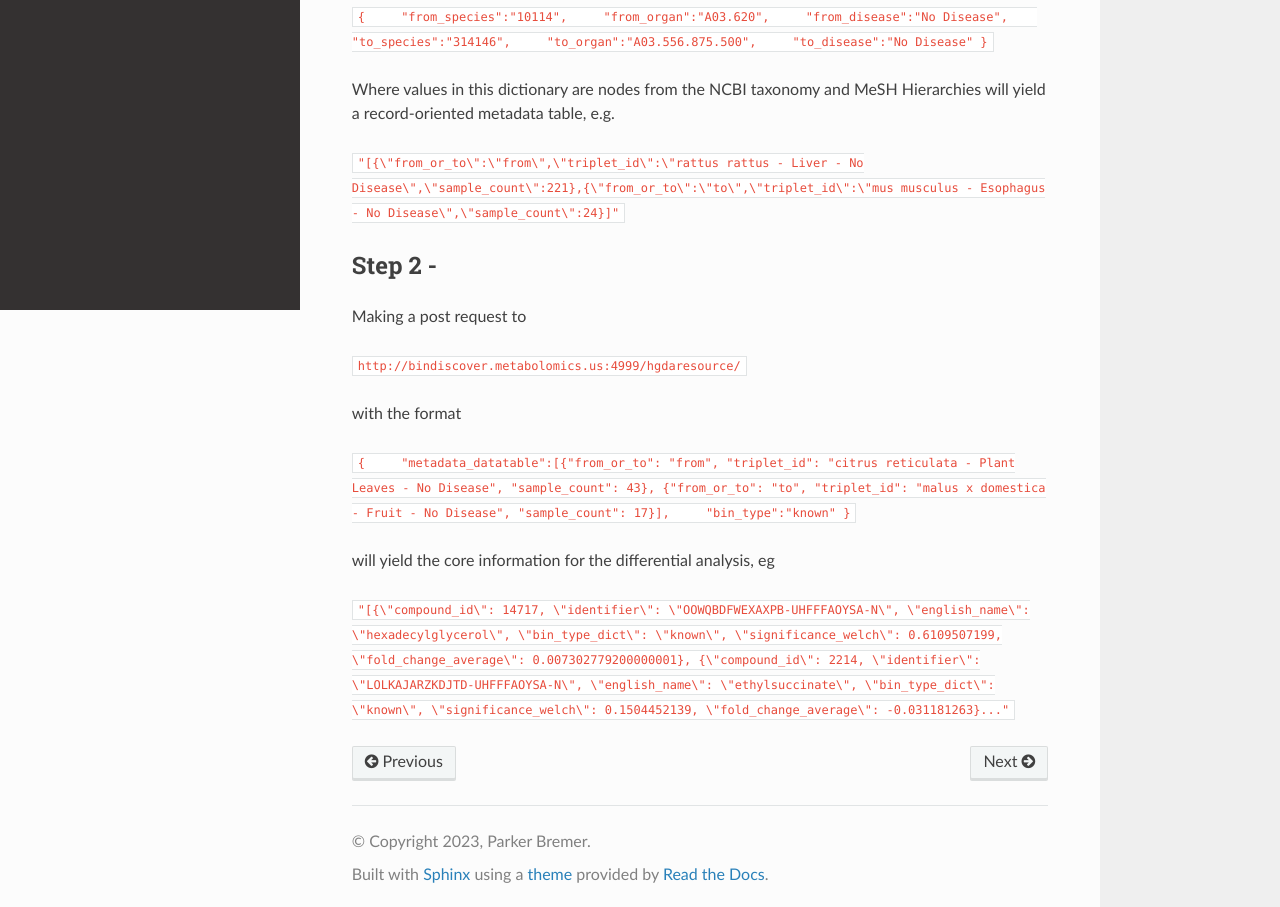
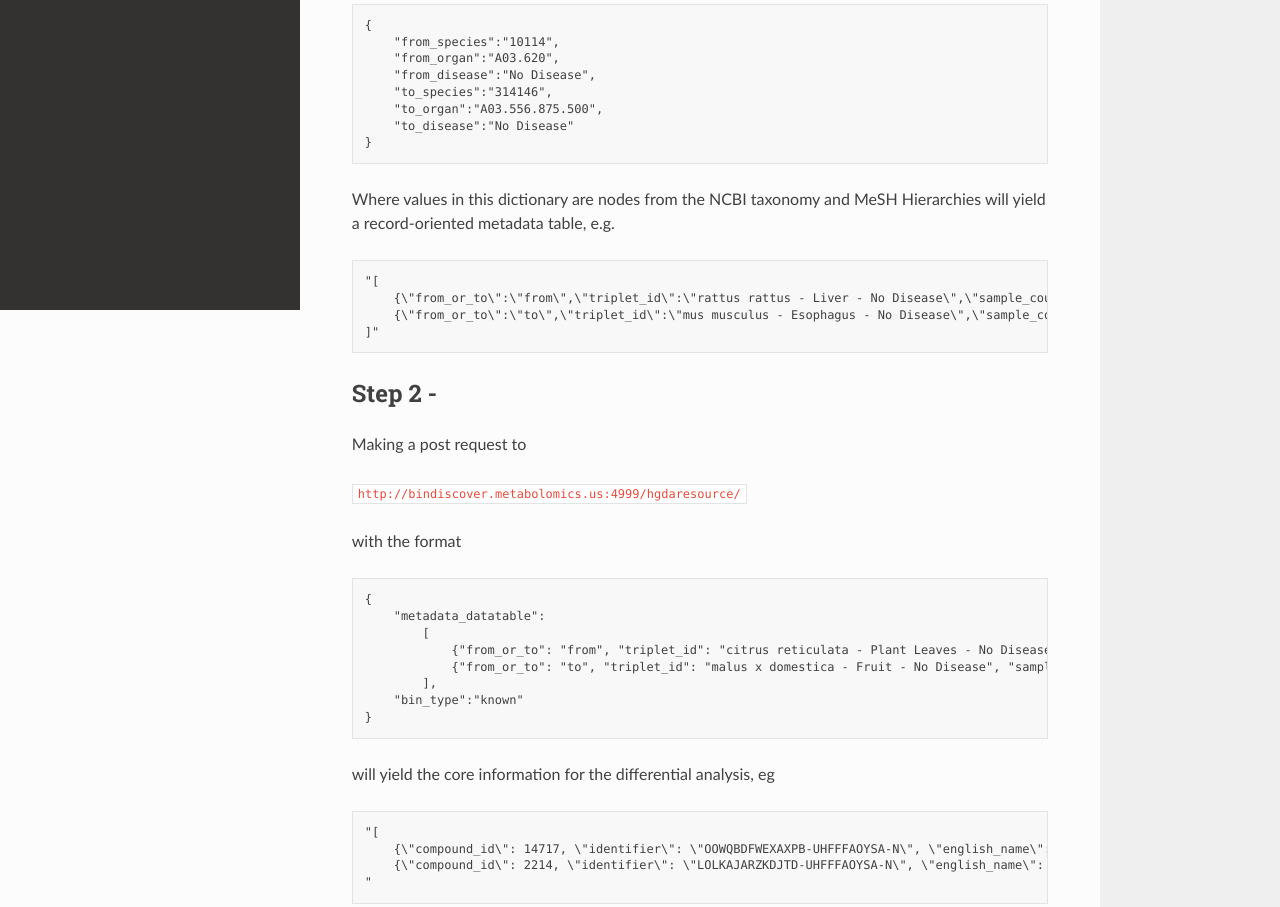
Before and after one commit to plbremer/binvestigate_front_end, a plain HTML site: page docs/ontological_differential_analysis.html in a window 1280 px wide. Shown: the part 490-1397 px from the top of the page. Drawn offline with nearby package versions, Linux system fonts and the light colour scheme.

Commit message:
formatting

```diff
--- a/docs/ontological_differential_analysis.html
+++ b/docs/ontological_differential_analysis.html
@@ -113,18 +113,46 @@
 <p>Making a post request to</p>
 <p><code class="docutils literal notranslate"><span class="pre">http://bindiscover.metabolomics.us:4999/hgdametadataresource/</span></code></p>
 <p>With the format</p>
-<p><code class="docutils literal notranslate"><span class="pre">{</span>&#160;&#160;&#160;&#160; <span class="pre">&quot;from_species&quot;:&quot;10114&quot;,</span>&#160;&#160;&#160;&#160; <span class="pre">&quot;from_organ&quot;:&quot;A03.620&quot;,</span>&#160;&#160;&#160;&#160; <span class="pre">&quot;from_disease&quot;:&quot;No</span> <span class="pre">Disease&quot;,</span>&#160;&#160;&#160;&#160; <span class="pre">&quot;to_species&quot;:&quot;314146&quot;,</span>&#160;&#160;&#160;&#160; <span class="pre">&quot;to_organ&quot;:&quot;A03.556.875.500&quot;,</span>&#160;&#160;&#160;&#160; <span class="pre">&quot;to_disease&quot;:&quot;No</span> <span class="pre">Disease&quot;</span> <span class="pre">}</span></code></p>
+<div class="highlight-none notranslate"><div class="highlight"><pre><span></span>{
+    &quot;from_species&quot;:&quot;10114&quot;,
+    &quot;from_organ&quot;:&quot;A03.620&quot;,
+    &quot;from_disease&quot;:&quot;No Disease&quot;,
+    &quot;to_species&quot;:&quot;314146&quot;,
+    &quot;to_organ&quot;:&quot;A03.556.875.500&quot;,
+    &quot;to_disease&quot;:&quot;No Disease&quot;
+}
+</pre></div>
+</div>
 <p>Where values in this dictionary are nodes from the NCBI taxonomy and MeSH Hierarchies will yield a record-oriented metadata table, e.g.</p>
-<p><code class="docutils literal notranslate"><span class="pre">&quot;[{\&quot;from_or_to\&quot;:\&quot;from\&quot;,\&quot;triplet_id\&quot;:\&quot;rattus</span> <span class="pre">rattus</span> <span class="pre">-</span> <span class="pre">Liver</span> <span class="pre">-</span> <span class="pre">No</span> <span class="pre">Disease\&quot;,\&quot;sample_count\&quot;:221},{\&quot;from_or_to\&quot;:\&quot;to\&quot;,\&quot;triplet_id\&quot;:\&quot;mus</span> <span class="pre">musculus</span> <span class="pre">-</span> <span class="pre">Esophagus</span> <span class="pre">-</span> <span class="pre">No</span> <span class="pre">Disease\&quot;,\&quot;sample_count\&quot;:24}]&quot;</span></code></p>
+<div class="highlight-none notranslate"><div class="highlight"><pre><span></span>&quot;[
+    {\&quot;from_or_to\&quot;:\&quot;from\&quot;,\&quot;triplet_id\&quot;:\&quot;rattus rattus - Liver - No Disease\&quot;,\&quot;sample_count\&quot;:221},
+    {\&quot;from_or_to\&quot;:\&quot;to\&quot;,\&quot;triplet_id\&quot;:\&quot;mus musculus - Esophagus - No Disease\&quot;,\&quot;sample_count\&quot;:24}
+]&quot;
+</pre></div>
+</div>
 </section>
 <section id="Step-2--">
 <h2>Step 2 -<a class="headerlink" href="#Step-2--" title="Permalink to this headline"></a></h2>
 <p>Making a post request to</p>
 <p><code class="docutils literal notranslate"><span class="pre">http://bindiscover.metabolomics.us:4999/hgdaresource/</span></code></p>
 <p>with the format</p>
-<p><code class="docutils literal notranslate"><span class="pre">{</span>&#160;&#160;&#160;&#160; <span class="pre">&quot;metadata_datatable&quot;:[{&quot;from_or_to&quot;:</span> <span class="pre">&quot;from&quot;,</span> <span class="pre">&quot;triplet_id&quot;:</span> <span class="pre">&quot;citrus</span> <span class="pre">reticulata</span> <span class="pre">-</span> <span class="pre">Plant</span> <span class="pre">Leaves</span> <span class="pre">-</span> <span class="pre">No</span> <span class="pre">Disease&quot;,</span> <span class="pre">&quot;sample_count&quot;:</span> <span class="pre">43},</span> <span class="pre">{&quot;from_or_to&quot;:</span> <span class="pre">&quot;to&quot;,</span> <span class="pre">&quot;triplet_id&quot;:</span> <span class="pre">&quot;malus</span> <span class="pre">x</span> <span class="pre">domestica</span> <span class="pre">-</span> <span class="pre">Fruit</span> <span class="pre">-</span> <span class="pre">No</span> <span class="pre">Disease&quot;,</span> <span class="pre">&quot;sample_count&quot;:</span> <span class="pre">17}],</span>&#160;&#160;&#160;&#160; <span class="pre">&quot;bin_type&quot;:&quot;known&quot;</span> <span class="pre">}</span></code></p>
+<div class="highlight-none notranslate"><div class="highlight"><pre><span></span>{
+    &quot;metadata_datatable&quot;:
+        [
+            {&quot;from_or_to&quot;: &quot;from&quot;, &quot;triplet_id&quot;: &quot;citrus reticulata - Plant Leaves - No Disease&quot;, &quot;sample_count&quot;: 43},
+            {&quot;from_or_to&quot;: &quot;to&quot;, &quot;triplet_id&quot;: &quot;malus x domestica - Fruit - No Disease&quot;, &quot;sample_count&quot;: 17}
+        ],
+    &quot;bin_type&quot;:&quot;known&quot;
+}
+</pre></div>
+</div>
 <p>will yield the core information for the differential analysis, eg</p>
-<p><code class="docutils literal notranslate"><span class="pre">&quot;[{\&quot;compound_id\&quot;:</span> <span class="pre">14717,</span> <span class="pre">\&quot;identifier\&quot;:</span> <span class="pre">\&quot;OOWQBDFWEXAXPB-UHFFFAOYSA-N\&quot;,</span> <span class="pre">\&quot;english_name\&quot;:</span> <span class="pre">\&quot;hexadecylglycerol\&quot;,</span> <span class="pre">\&quot;bin_type_dict\&quot;:</span> <span class="pre">\&quot;known\&quot;,</span> <span class="pre">\&quot;significance_welch\&quot;:</span> <span class="pre">0.6109507199,</span> <span class="pre">\&quot;fold_change_average\&quot;:</span> <span class="pre">0.007302779200000001},</span> <span class="pre">{\&quot;compound_id\&quot;:</span> <span class="pre">2214,</span> <span class="pre">\&quot;identifier\&quot;:</span> <span class="pre">\&quot;LOLKAJARZKDJTD-UHFFFAOYSA-N\&quot;,</span> <span class="pre">\&quot;english_name\&quot;:</span> <span class="pre">\&quot;ethylsuccinate\&quot;,</span> <span class="pre">\&quot;bin_type_dict\&quot;:</span> <span class="pre">\&quot;known\&quot;,</span> <span class="pre">\&quot;significance_welch\&quot;:</span> <span class="pre">0.1504452139,</span> <span class="pre">\&quot;fold_change_average\&quot;:</span> <span class="pre">-0.031181263}...&quot;</span></code></p>
+<div class="highlight-none notranslate"><div class="highlight"><pre><span></span>&quot;[
+    {\&quot;compound_id\&quot;: 14717, \&quot;identifier\&quot;: \&quot;OOWQBDFWEXAXPB-UHFFFAOYSA-N\&quot;, \&quot;english_name\&quot;: \&quot;hexadecylglycerol\&quot;, \&quot;bin_type_dict\&quot;: \&quot;known\&quot;, \&quot;significance_welch\&quot;: 0.6109507199, \&quot;fold_change_average\&quot;: 0.007302779200000001},
+    {\&quot;compound_id\&quot;: 2214, \&quot;identifier\&quot;: \&quot;LOLKAJARZKDJTD-UHFFFAOYSA-N\&quot;, \&quot;english_name\&quot;: \&quot;ethylsuccinate\&quot;, \&quot;bin_type_dict\&quot;: \&quot;known\&quot;, \&quot;significance_welch\&quot;: 0.1504452139, \&quot;fold_change_average\&quot;: -0.031181263}...
+&quot;
+</pre></div>
+</div>
 </section>
 </section>
 
```
Also changed, not shown: docs/_sources/ontological_differential_analysis.ipynb.txt, 1 other file.
